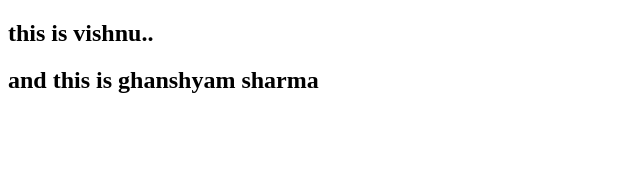
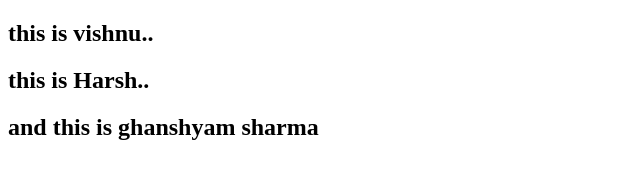
Before and after one commit to Anubhav0015/Frontend, a plain HTML site: page index.html in a window 1280 px wide. Shown: the whole page, without its empty margins (0-640 px from the left). Drawn offline with Linux system fonts and the light colour scheme.

Commit message:
Update index.html

```diff
--- a/index.html
+++ b/index.html
@@ -7,7 +7,9 @@
     <title>Document</title>
 </head>
 <body>
+
     <h2>this is vishnu..</h2>
+    <h2>this is Harsh..</h2>
     <h2> and this is ghanshyam sharma </h2>
 </body>
 </html>
```
